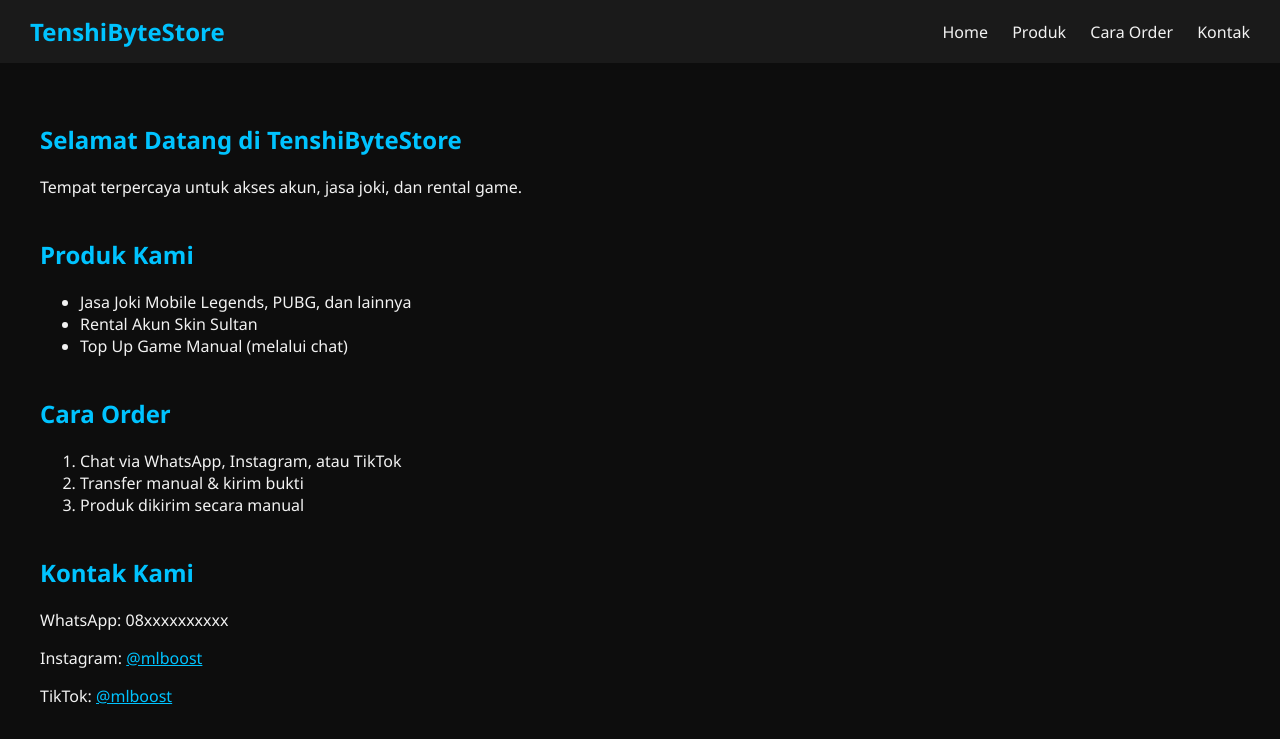
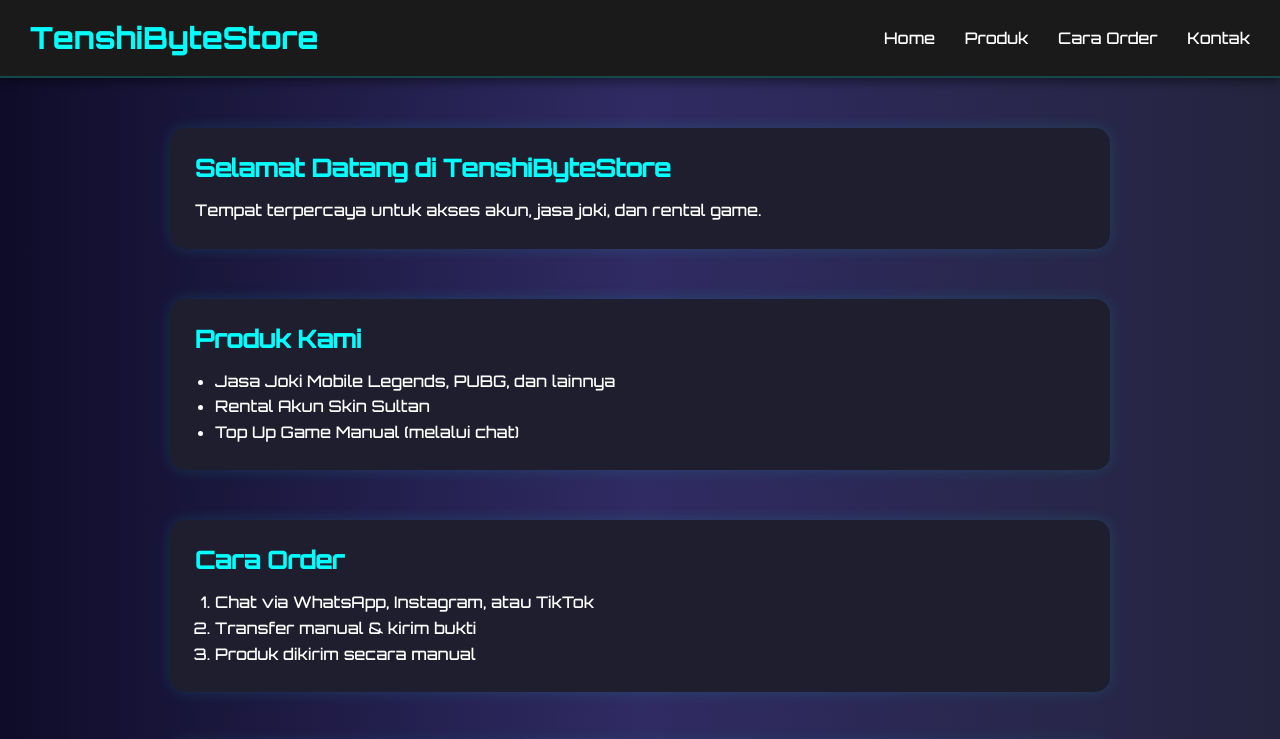
Before and after one commit to tenshibytestore/TenshibyteStore, a plain HTML site: page index.html in a window 1280 px wide. Shown: the top 739 px of the page. Drawn offline with Linux system fonts and the light colour scheme.

Commit message:
Update index.html

```diff
--- a/index.html
+++ b/index.html
@@ -1,45 +1,90 @@
- <!DOCTYPE html>
+<!DOCTYPE html>
 <html lang="id">
 <head>
-  <meta charset="UTF-8">
-  <meta name="viewport" content="width=device-width, initial-scale=1.0">
+  <meta charset="UTF-8" />
+  <meta name="viewport" content="width=device-width, initial-scale=1.0"/>
   <title>TenshiByteStore</title>
+  <link href="https://fonts.googleapis.com/css2?family=Orbitron:wght@500&display=swap" rel="stylesheet">
   <style>
+    * {
+      margin: 0;
+      padding: 0;
+      box-sizing: border-box;
+    }
     body {
-      margin: 0;
-      font-family: 'Segoe UI', sans-serif;
-      background-color: #0d0d0d;
-      color: #f2f2f2;
+      font-family: 'Orbitron', sans-serif;
+      background: linear-gradient(to right, #0f0c29, #302b63, #24243e);
+      color: #ffffff;
+      padding-bottom: 50px;
     }
     header {
       background-color: #1a1a1a;
-      padding: 15px 30px;
+      padding: 20px 30px;
       display: flex;
       justify-content: space-between;
       align-items: center;
+      border-bottom: 2px solid #00ffff33;
+      box-shadow: 0 4px 10px #00000070;
     }
     .logo {
-      font-size: 1.5em;
+      font-size: 1.8em;
       font-weight: bold;
-      color: #00c3ff;
+      color: #00ffff;
+      letter-spacing: 1px;
     }
     nav a {
-      color: #f2f2f2;
+      color: #fff;
       text-decoration: none;
-      margin-left: 20px;
-      transition: color 0.3s;
+      margin-left: 25px;
+      font-size: 1em;
+      position: relative;
+      transition: 0.3s;
+    }
+    nav a::after {
+      content: "";
+      position: absolute;
+      width: 0;
+      height: 2px;
+      background: #00ffff;
+      left: 0;
+      bottom: -5px;
+      transition: 0.3s;
     }
     nav a:hover {
-      color: #00c3ff;
+      color: #00ffff;
+    }
+    nav a:hover::after {
+      width: 100%;
     }
     .container {
-      padding: 40px;
+      padding: 50px 30px;
+      max-width: 1000px;
+      margin: auto;
     }
     .section {
-      margin-bottom: 40px;
+      margin-bottom: 50px;
+      background-color: #1e1e2f;
+      padding: 25px;
+      border-radius: 15px;
+      box-shadow: 0 0 15px #00ffff22;
+      transition: transform 0.3s;
+    }
+    .section:hover {
+      transform: translateY(-5px);
     }
     h1, h2 {
-      color: #00c3ff;
+      color: #00ffff;
+      margin-bottom: 15px;
+    }
+    ul, ol {
+      padding-left: 20px;
+    }
+    a {
+      color: #00ffff;
+    }
+    p, li {
+      font-size: 1em;
+      line-height: 1.6;
     }
   </style>
 </head>
@@ -81,8 +126,8 @@
     <section id="kontak" class="section">
       <h2>Kontak Kami</h2>
       <p>WhatsApp: 08xxxxxxxxxx</p>
-      <p>Instagram: <a href="https://instagram.com/mlboost" style="color:#00c3ff">@mlboost</a></p>
-      <p>TikTok: <a href="#" style="color:#00c3ff">@mlboost</a></p>
+      <p>Instagram: <a href="https://instagram.com/mlboost">@mlboost</a></p>
+      <p>TikTok: <a href="#">@mlboost</a></p>
     </section>
   </div>
 </body>
```
